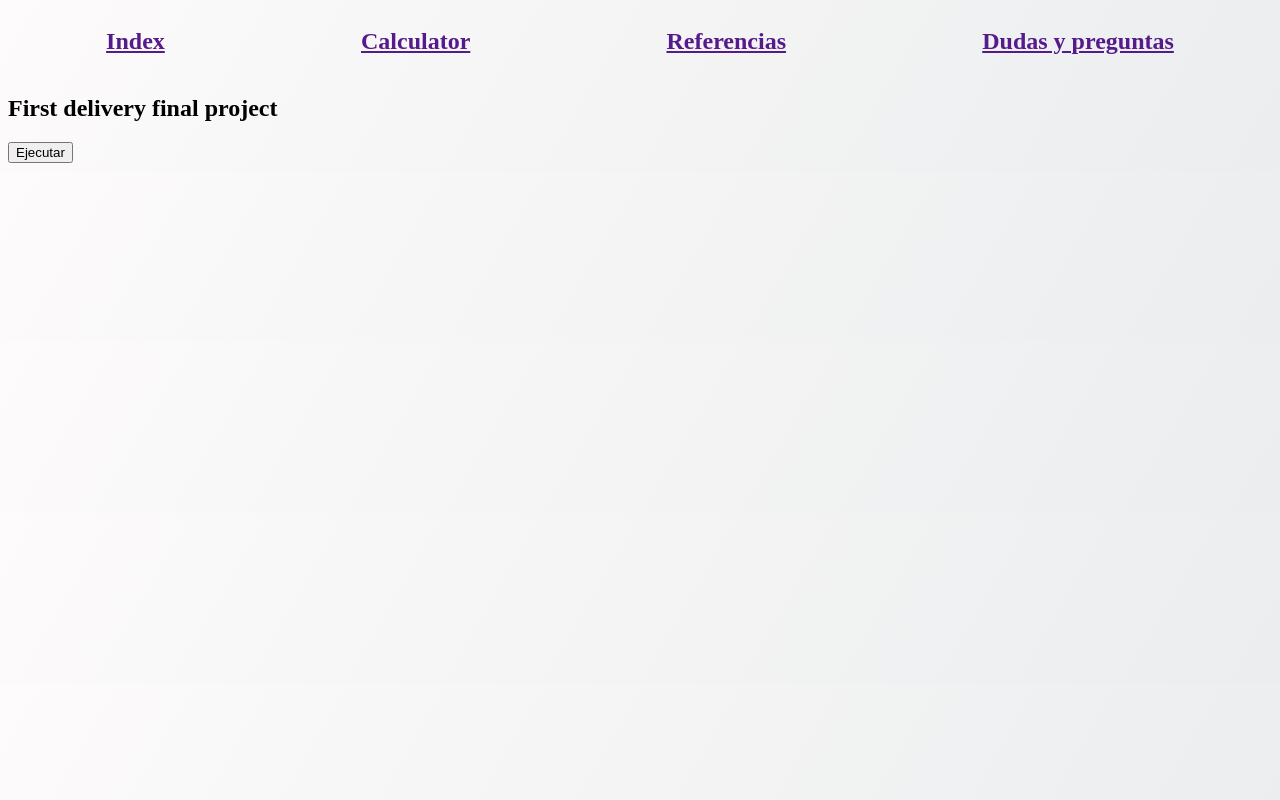
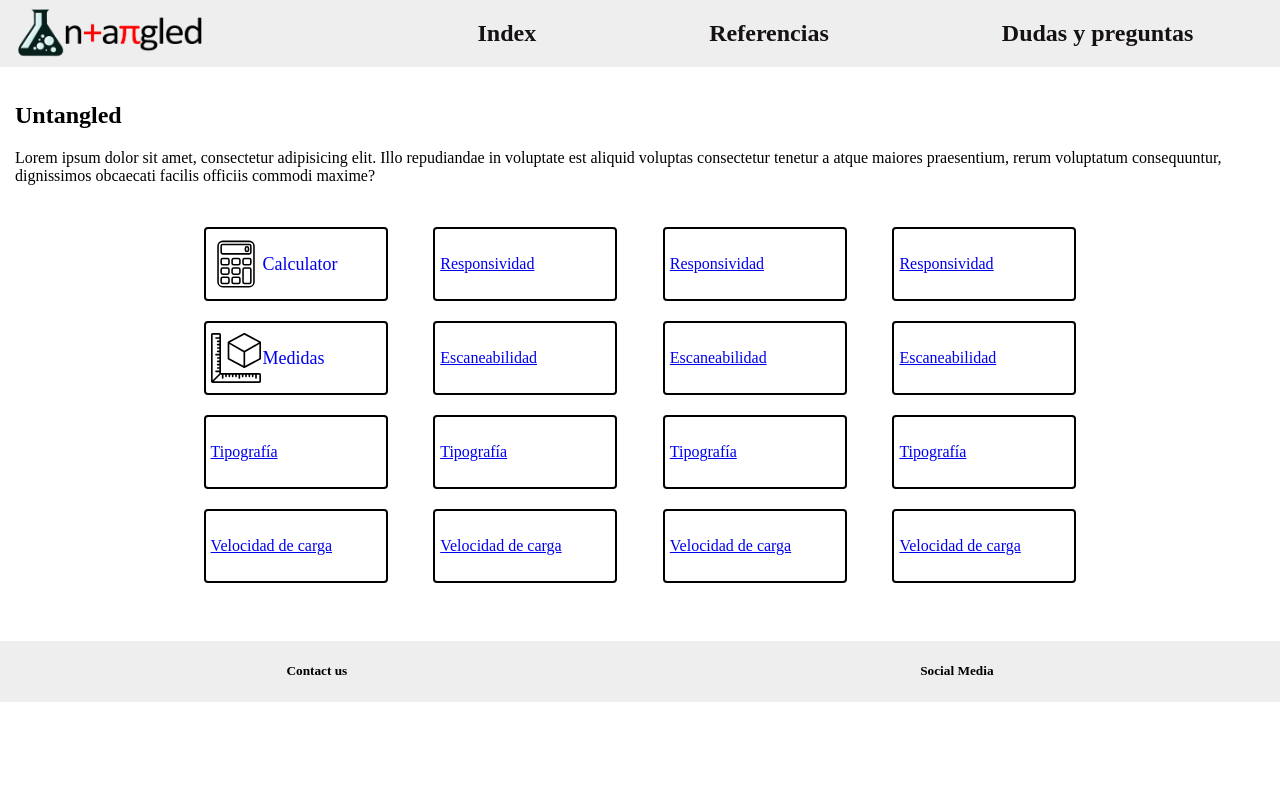
Before and after one commit to Cxrkeyb/Javascript-ProyectoFinal, a website: page index.html in a window 1280 px wide. Drawn offline with Linux system fonts and the light colour scheme.

Commit message:
mofidicacion de secciones y base de la página en css

```diff
--- a/index.html
+++ b/index.html
@@ -1,29 +1,111 @@
 <!DOCTYPE html>
 <html lang="en">
+
 <head>
     <meta charset="UTF-8">
     <meta http-equiv="X-UA-Compatible" content="IE=edge">
     <meta name="viewport" content="width=device-width, initial-scale=1.0">
-    <title>Calculator - Operations</title>
+    <title>Untangled</title>
     <link href="css/style.css" rel="stylesheet" title="Main Style">
     <script src="js/main.js">
     </script>
 </head>
+
 <body>
     <header>
         <nav class="navFlex">
+            <div class="navLogo">
+                <img src="assets/img/logo.png" class="logoNav">
+            </div>
+            <div class="navLinks">
                 <a href="">
                     <h2>Index</h2>
-            </a><a href="">
-                <h2>Calculator</h2>
                 </a><a href="">
                     <h2>Referencias</h2>
                 </a><a href="">
                     <h2>Dudas y preguntas</h2>
                 </a>
+            </div>
         </nav>
     </header>
-    <h2>First delivery final project</h2>
-    <button onclick="firstfinalproyect();">Ejecutar</button>
+    <div class="sectionUntangled">
+        <h2>Untangled</h2>
+        <p>Lorem ipsum dolor sit amet, consectetur adipisicing elit. Illo repudiandae in voluptate est aliquid voluptas
+            consectetur tenetur a atque maiores praesentium, rerum voluptatum consequuntur, dignissimos obcaecati
+            facilis officiis commodi maxime?</p>
+        <div class="cardGeneral">
+            <div class="cardFlex">
+                <a href="pages/calculator.html" class="cardLink">
+                    <div class="cardContentFlexMini">
+                        <img src="assets/svg/calculadora.svg" class="cardSvgSize"><span
+                            class="cardTextSize">Calculator</span>
+                    </div>
+                </a>
+                <a href="pages/measures.html" class="cardLink">
+                    <div class="cardContentFlexMini">
+                        <img src="assets/svg/medida-de-impresion-3d.svg" class="cardSvgSize"><span
+                            class="cardTextSize">Medidas</span>
+                    </div>
+                </a>
+                <div class="cardContentFlexMini">
+                    <a href="#" class="ctaT">Tipografía</a>
+                </div>
+                <div class="cardContentFlexMini">
+                    <a href="#" class="ctaLS">Velocidad de carga</a>
+                </div>
+            </div>
+            <div class="cardFlex">
+                <div class="cardContentFlexMini">
+                    <a href="#" class="ctaR">Responsividad</a>
+                </div>
+                <div class="cardContentFlexMini">
+                    <a href="#" class="ctaS">Escaneabilidad</a>
+                </div>
+                <div class="cardContentFlexMini">
+                    <a href="#" class="ctaT">Tipografía</a>
+                </div>
+                <div class="cardContentFlexMini">
+                    <a href="#" class="ctaLS">Velocidad de carga</a>
+                </div>
+            </div>
+            <div class="cardFlex">
+                <div class="cardContentFlexMini">
+                    <a href="#" class="ctaR">Responsividad</a>
+                </div>
+                <div class="cardContentFlexMini">
+                    <a href="#" class="ctaS">Escaneabilidad</a>
+                </div>
+                <div class="cardContentFlexMini">
+                    <a href="#" class="ctaT">Tipografía</a>
+                </div>
+                <div class="cardContentFlexMini">
+                    <a href="#" class="ctaLS">Velocidad de carga</a>
+                </div>
+            </div>
+            <div class="cardFlex">
+                <div class="cardContentFlexMini">
+                    <a href="#" class="ctaR">Responsividad</a>
+                </div>
+                <div class="cardContentFlexMini">
+                    <a href="#" class="ctaS">Escaneabilidad</a>
+                </div>
+                <div class="cardContentFlexMini">
+                    <a href="#" class="ctaT">Tipografía</a>
+                </div>
+                <div class="cardContentFlexMini">
+                    <a href="#" class="ctaLS">Velocidad de carga</a>
+                </div>
+            </div>
+        </div>
+    </div>
+    <footer class="footerFlex">
+        <a>
+            <h5>Contact us</h2>
+        </a>
+        <a>
+            <h5>Social Media</h5>
+        </a>
+    </footer>
 </body>
+
 </html>
--- a/js/main.js
+++ b/js/main.js
@@ -1,4 +1,4 @@
-function firstfinalproyect(){
+function calculator(){
     const array = [];
     let quantity = parseInt(prompt("Type the quantity of numbers for calculate"));
     for (i = 1; i <= quantity; i++) {
@@ -8,35 +8,35 @@ function firstfinalproyect(){
     switch (operation){
         case '1':
             let addition = parseFloat(prompt("What do you want to add?"));
-            console.log(array.join('\n'));
+            console.log('The numbers selected are '+array);
             const adittionarray = array.map(x => x+=addition);
             console.log("Adittions in order are " + adittionarray);
             break;
         case '2':
             let substraction = parseFloat(prompt("What do you want to substract?"));
-            console.log(array.join('\n'));
+            console.log('The numbers selected are '+array);
             const substractionarray = array.map(x => x-substraction);
             console.log("Substractions in order are " + substractionarray);
             break;
         case '3':
             let multiplication = parseFloat(prompt("What do you want to multiply?"));
-            console.log(array.join('\n'));
+            console.log('The numbers selected are '+array);
             const multiplicationarray = array.map(x => x*multiplication);
             console.log("Multiplications in order are " + multiplicationarray );
             break;
         case '4':
             let division = parseFloat(prompt("What do you want to divide?"));
-            console.log(array.join('\n'));
+            console.log('The numbers selected are '+array);
             const divisionarray = array.map(x => x/division);
             console.log("Divisions in order are " + divisionarray );
             break;
         case '5':
-            console.log(array.join('\n'));
+            console.log('The numbers selected are '+array);
             const sqrt = array.map(x => Math.sqrt(x));
             console.log("Squareroots in order are " + sqrt);
             break;
         case '6':
-            console.log(array.join('\n'));
+            console.log('The numbers selected are '+array);
             const square = array.map(x => x * x);
             console.log("Squares in order are " + square);
             break;
--- /dev/null
+++ b/scss/_calculator.scss
@@ -0,0 +1,11 @@
+.sectionCalculator{
+    height: 500px;
+    display: flex;
+    justify-content: center;
+    align-items: center;
+    flex-direction: column;
+}
+.btn{
+    width: 200px;
+    height: 50px;
+}
--- /dev/null
+++ b/scss/_colores.scss
@@ -0,0 +1,18 @@
+$colorbase: #eeeeee;
+$titulos: #ff0000;
+$titulos2: #161112;
+$bg2: #a8a8a8;
+
+
+.navFlex{
+    background-color: $colorbase;
+}
+.navFlex a h2{
+    color: $titulos2;
+}
+.sectionCalculator{
+    background-color: $bg2;
+}
+.footerFlex{
+    background-color: $colorbase;
+}
--- /dev/null
+++ b/scss/_footer.scss
@@ -0,0 +1,5 @@
+.footerFlex{
+    display: flex;
+    flex-direction: row;
+    justify-content: space-around;
+}
--- a/scss/_general.scss
+++ b/scss/_general.scss
@@ -1,3 +1,4 @@
 body{
-    background-image: linear-gradient(120deg, #fdfbfb 0%, #ebedee 100%);
+    background-color: linear-gradient(120deg, #fdfbfb 0%, #ebedee 100%);
+    margin: 0;
 }
--- a/scss/_index.scss
+++ b/scss/_index.scss
@@ -1,5 +1,39 @@
-.navFlex{
-    display: flex;
-    flex-direction: row;
-    justify-content: space-around;
+.sectionUntangled{
+    padding: 10px;
+    margin: 5px;
 }
+.cardContentFlexMini {
+	display: flex;
+	align-items: center;
+	text-align: right;
+	margin: 10px;
+	height: 60px;
+	width: 170px;
+	border-radius: 4px;
+	background-color: transparent;
+	border: 2px solid black;
+	padding: 5px;
+}
+.cardFlex {
+	display: flex;
+	justify-content: space-around;
+	margin: 1vw;
+	flex-direction: column;
+	flex-wrap: wrap;
+}
+.cardGeneral{
+	display: flex;
+	flex-direction: row;
+	margin: 20px;
+	justify-content: center;
+}
+.cardSvgSize{
+	height: 50px;
+}
+.cardTextSize{
+	font-size: 18px;
+	margin-left: 2px;
+}
+.cardLink{
+	text-decoration: none;
+}
--- /dev/null
+++ b/scss/_nav.scss
@@ -0,0 +1,23 @@
+.logoNav{
+    width: 200px;
+}
+.navFlex a{
+    text-decoration: none;
+}
+.navFlex{
+    display: flex;
+    flex-direction: row;
+    justify-content: space-around;
+    width: 100%;
+    align-items: center;
+}
+.navLinks{
+    width: 70%;
+    display: flex;
+    flex-direction: row;
+    justify-content: space-around;
+}
+.navLogo{
+    width: 30%;
+    margin-left:10px;
+}
--- a/scss/style.scss
+++ b/scss/style.scss
@@ -1,2 +1,6 @@
 @import "_general";
 @import "_index";
+@import "_colores";
+@import "_nav";
+@import "_footer";
+@import "_calculator";
```
Also changed, not shown: pages/calculator.html (added, +43 -0 lines), pages/measures.html (added, +43 -0 lines), assets/img/logo.png (added), assets/svg/calculadora.svg (added), assets/svg/medida-de-impresion-3d.svg (added), css/style.css, 1 other file. Lines whose indentation alone changed are shown as unchanged.
